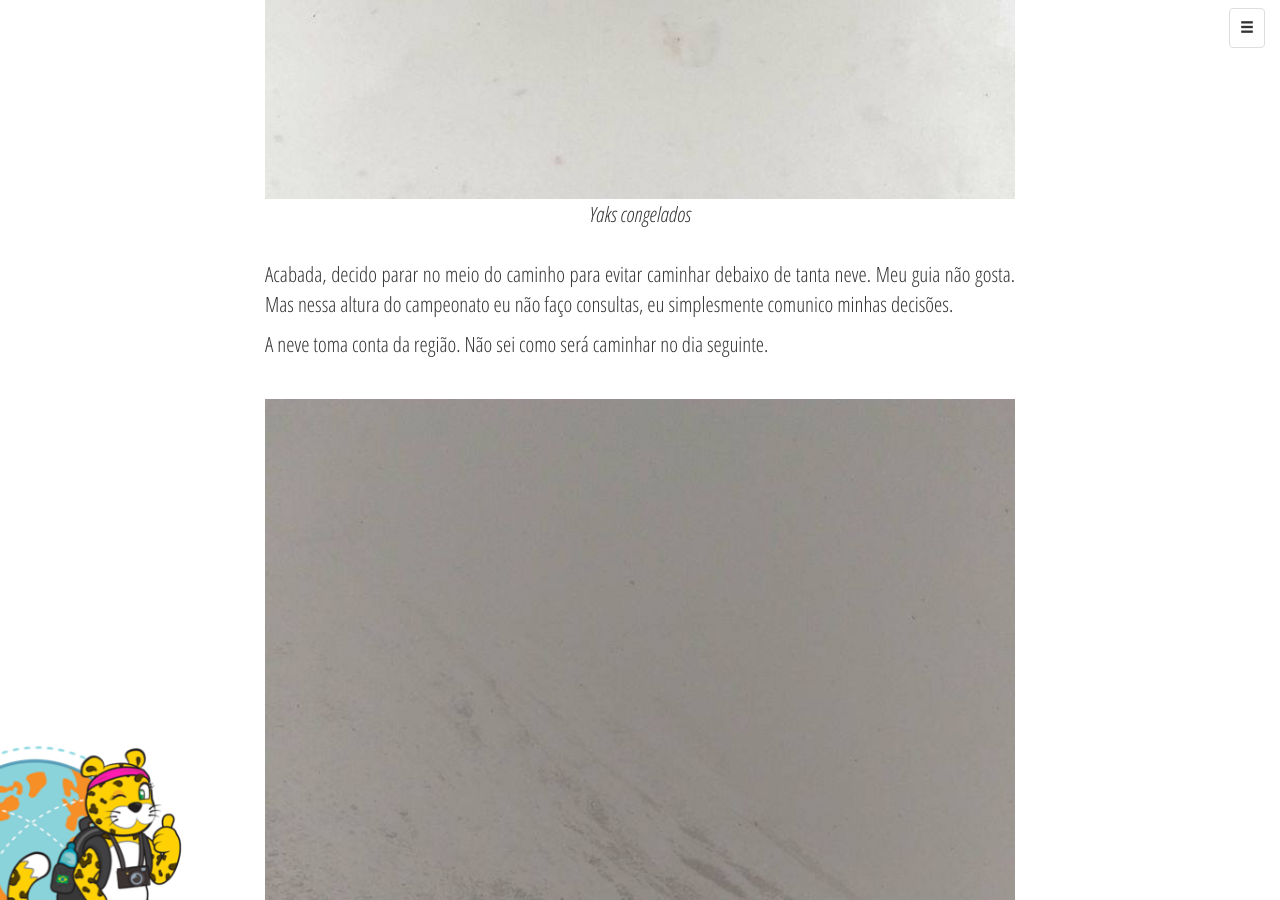
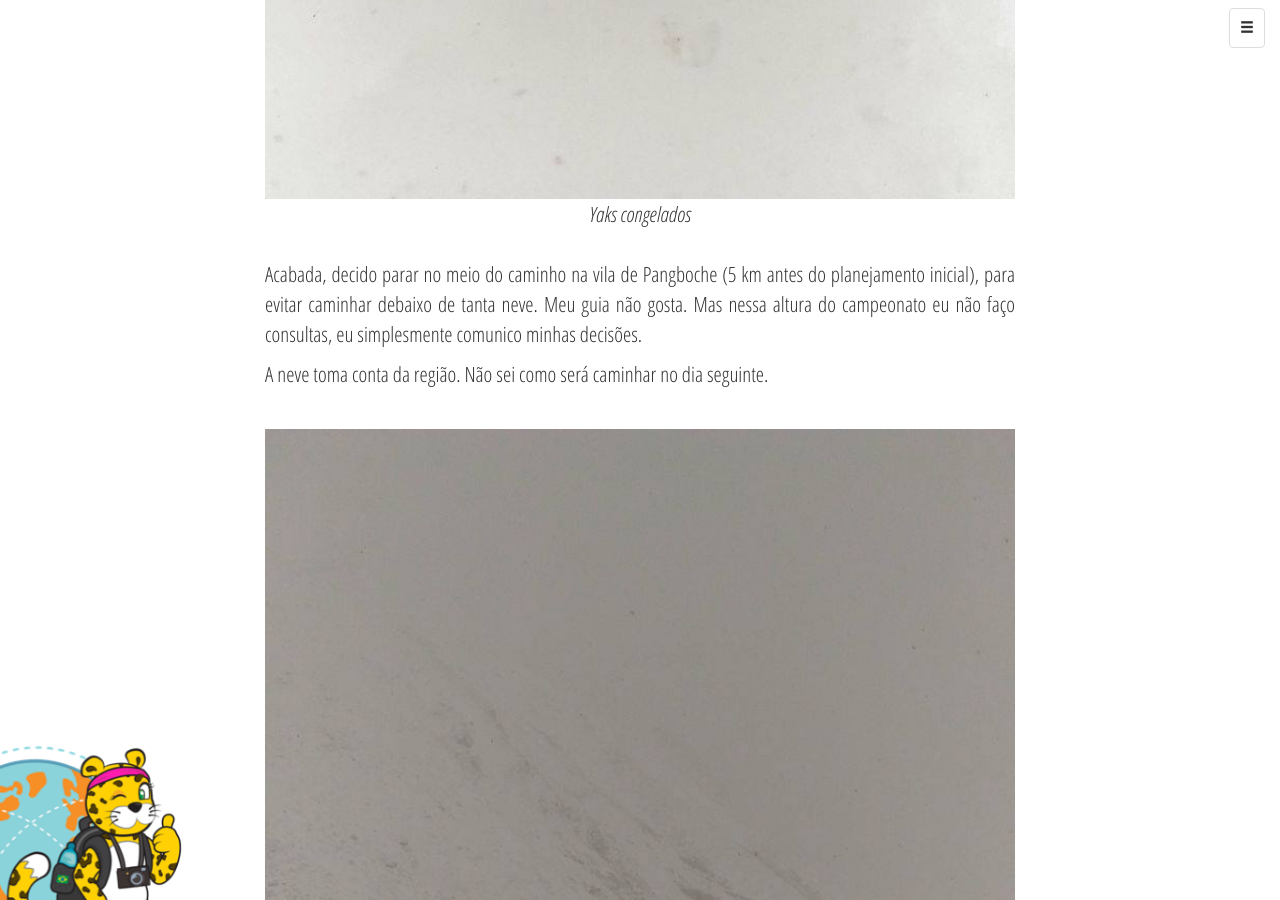
Before and after one commit to amandaferrari/project-grace-marguerite, a Jekyll site: the page built from _posts/2017-05-29-everest-parte3.md, in a window 1280 px wide and 900 px high, scrolled down 6677 px. Built offline with Jekyll 4.4.1, drawn with Linux system fonts in a browser that asks for light colours; nearby versions of some CDN libraries; emoji names are drawn with the system emoji font; some web fonts are replaced; comment, search, counter and statistics services are not loaded.

Commit message:
Update 2017-05-29-everest-parte3.md

```diff
--- a/_posts/2017-05-29-everest-parte3.md
+++ b/_posts/2017-05-29-everest-parte3.md
@@ -85,7 +85,7 @@
 
 ![Yaks congelados]({{site.baseurl}}/assets/images/photos/posts/yakcongelado.jpg)*Yaks congelados*
 
-Acabada, decido parar no meio do caminho para evitar caminhar debaixo de tanta neve. Meu guia não gosta. Mas nessa altura do campeonato eu não faço consultas, eu simplesmente comunico minhas decisões.
+Acabada, decido parar no meio do caminho na vila de Pangboche (5 km antes do planejamento inicial), para evitar caminhar debaixo de tanta neve. Meu guia não gosta. Mas nessa altura do campeonato eu não faço consultas, eu simplesmente comunico minhas decisões.
 
 A neve toma conta da região. Não sei como será caminhar no dia seguinte.
 
```
